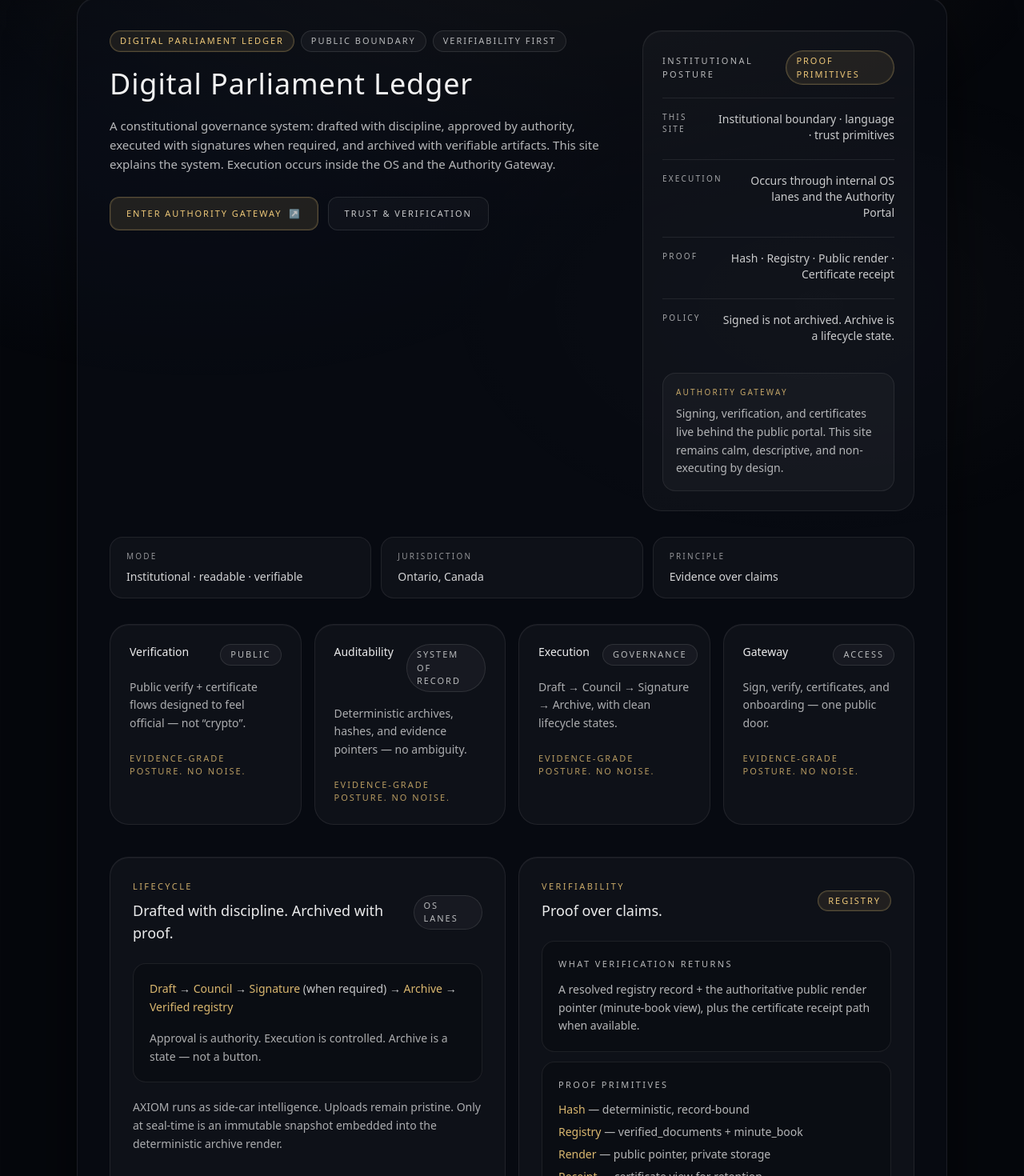
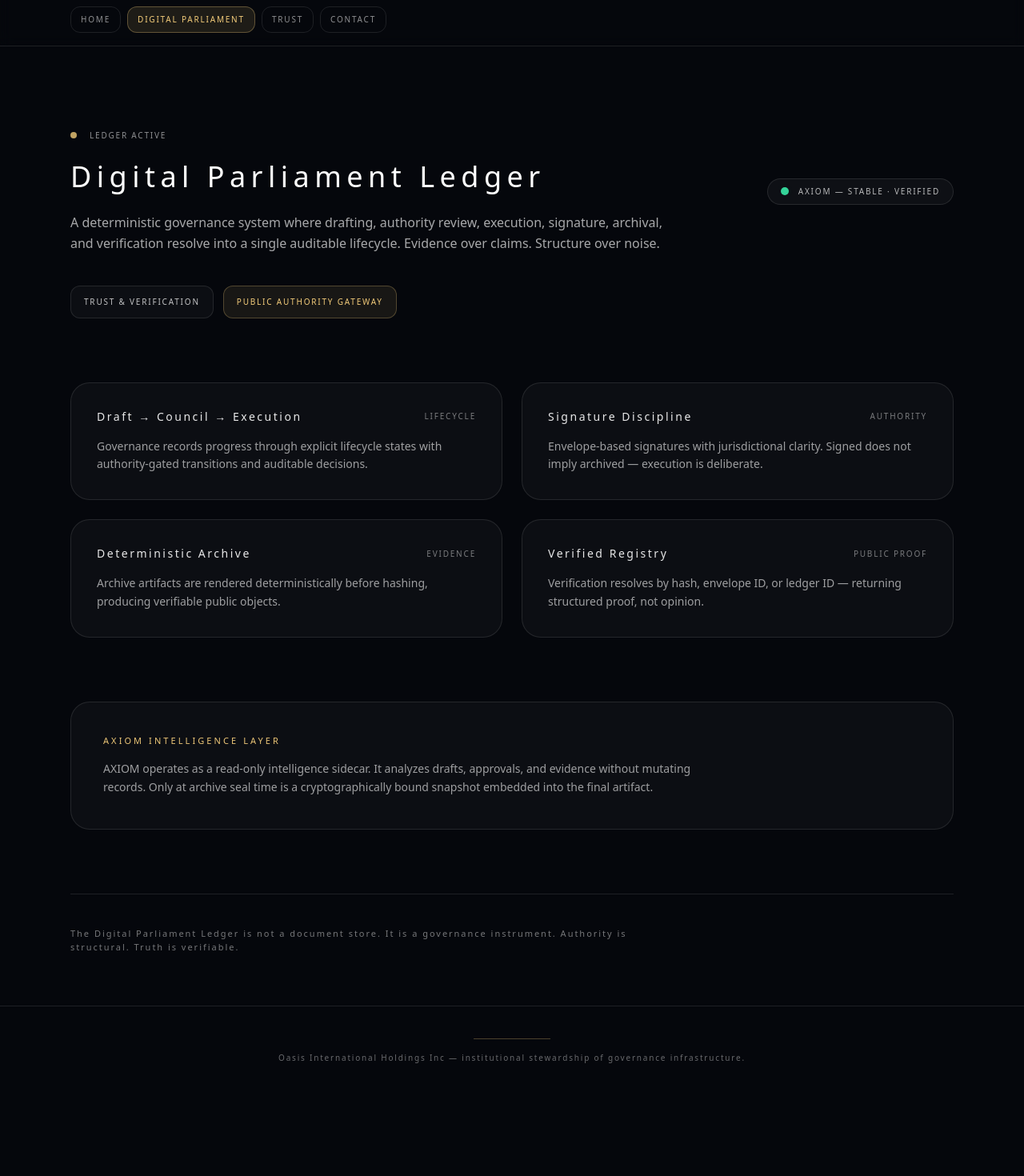
Before and after one commit to oasisinternationalholdingsinc-cyber/oasis-holdings, a Next.js app: page /digital-parliament in a window 1280 px wide. Shown: the part 59-1529 px from the top of the page at 80% size. After the commit the page ends 1429 px from the top, so only its background shows below. Built offline with nearby package versions, Linux system fonts and the light colour scheme.

Commit message:
Enhance Digital Parliament with emblem, ledger signal, and AXIOM state

```diff
--- a/src/app/digital-parliament/page.tsx
+++ b/src/app/digital-parliament/page.tsx
@@ -1,337 +1,192 @@
-import InstitutionalFrame from '@/components/InstitutionalFrame';
+import InstitutionalFrame from "@/components/InstitutionalFrame";
 import Link from "next/link";
 
-const GATEWAY_URL = "https://portal.oasisintlholdings.com";
+/* ---------- AXIOM STATE (production-safe) ---------- */
+/*
+  In production this can later be wired to a real signal.
+  For now it is explicit, visible, and intentional.
+*/
+const AXIOM_STATE: "green" | "amber" | "red" = "green";
 
-function Chip({
-  children,
-  tone = "gold",
-}: {
-  children: React.ReactNode;
-  tone?: "gold" | "muted";
-}) {
-  const base =
-    "inline-flex items-center gap-2 rounded-full px-3 py-1 text-[11px] tracking-[0.18em] uppercase border";
-  const gold =
-    "border-[rgba(255,214,128,.25)] bg-[rgba(255,214,128,.08)] text-[rgba(255,214,128,.92)] shadow-[0_0_0_1px_rgba(255,214,128,.08)_inset]";
-  const muted =
-    "border-[rgba(255,255,255,.10)] bg-[rgba(255,255,255,.04)] text-[rgba(255,255,255,.70)]";
-  return <span className={`${base} ${tone === "gold" ? gold : muted}`}>{children}</span>;
-}
+const AXIOM_LABEL = {
+  green: "STABLE · VERIFIED",
+  amber: "ADVISORY · REVIEW",
+  red: "ATTENTION · RISK",
+}[AXIOM_STATE];
 
-function Panel({
-  title,
-  children,
-  right,
-}: {
-  title?: React.ReactNode;
-  children: React.ReactNode;
-  right?: React.ReactNode;
-}) {
+const AXIOM_COLOR = {
+  green: "bg-emerald-400",
+  amber: "bg-amber-400",
+  red: "bg-red-400",
+}[AXIOM_STATE];
+
+/* ---------- COMPONENTS ---------- */
+
+function AxiomLight() {
   return (
-    <div className="relative rounded-3xl border border-[rgba(255,255,255,.08)] bg-[rgba(10,14,22,.55)] shadow-[0_1px_0_rgba(255,255,255,.04)_inset,0_30px_80px_rgba(0,0,0,.55)]">
-      <div className="absolute inset-0 rounded-3xl pointer-events-none bg-[radial-gradient(1200px_500px_at_50%_-20%,rgba(255,214,128,.10),transparent_65%)]" />
-      <div className="relative p-8 md:p-10">
-        {title ? (
-          <div className="mb-6 flex items-start justify-between gap-6">
-            <div className="min-w-0">{title}</div>
-            {right ? <div className="hidden md:block">{right}</div> : null}
-          </div>
-        ) : null}
-        {children}
-      </div>
+    <div className="flex items-center gap-3 rounded-full border border-white/10 bg-white/[0.04] px-4 py-2">
+      <span className="relative flex h-2.5 w-2.5">
+        <span
+          className={`absolute inline-flex h-full w-full animate-ping rounded-full opacity-20 ${AXIOM_COLOR}`}
+        />
+        <span className={`relative inline-flex h-2.5 w-2.5 rounded-full ${AXIOM_COLOR}`} />
+      </span>
+      <span className="text-[10px] tracking-wideplus text-white/70">
+        AXIOM — {AXIOM_LABEL}
+      </span>
     </div>
   );
 }
 
-function Stat({
-  label,
-  value,
+function Capability({
+  title,
+  body,
+  tag,
 }: {
-  label: string;
-  value: string;
+  title: string;
+  body: string;
+  tag: string;
 }) {
   return (
-    <div className="rounded-2xl border border-[rgba(255,255,255,.08)] bg-[rgba(255,255,255,.03)] px-5 py-4">
-      <div className="text-[10px] tracking-[0.22em] uppercase text-[rgba(255,255,255,.55)]">
-        {label}
+    <div className="rounded-3xl border border-white/10 bg-white/[0.03] p-8">
+      <div className="flex items-center justify-between">
+        <div className="text-sm tracking-wideplus text-white/90">{title}</div>
+        <div className="text-[10px] tracking-wideplus text-white/45">
+          {tag.toUpperCase()}
         </div>
-      <div className="mt-2 text-sm text-[rgba(255,255,255,.82)]">{value}</div>
+      </div>
+      <p className="mt-4 text-sm text-white/60 leading-relaxed">{body}</p>
     </div>
   );
 }
 
-function Card({
-  title,
-  tag,
-  desc,
-}: {
-  title: string;
-  tag: string;
-  desc: string;
-}) {
+/* ---------- PAGE ---------- */
+
+export default function DigitalParliament() {
   return (
-    <div className="group relative rounded-3xl border border-[rgba(255,255,255,.08)] bg-[rgba(255,255,255,.03)] p-6 shadow-[0_1px_0_rgba(255,255,255,.04)_inset] transition">
-      <div className="absolute inset-0 rounded-3xl opacity-0 transition-opacity group-hover:opacity-100 pointer-events-none bg-[radial-gradient(500px_200px_at_20%_0%,rgba(255,214,128,.10),transparent_60%)]" />
-      <div className="relative flex items-start justify-between gap-4">
-        <div className="text-sm font-medium text-[rgba(255,255,255,.92)]">{title}</div>
-        <Chip tone="muted">{tag}</Chip>
-      </div>
-      <div className="relative mt-4 text-sm leading-relaxed text-[rgba(255,255,255,.66)]">
-        {desc}
-      </div>
-      <div className="relative mt-6 text-[11px] tracking-[0.18em] uppercase text-[rgba(255,214,128,.70)]">
-        Evidence-grade posture. No noise.
-      </div>
-    </div>
-  );
-}
-
-function Row({
-  k,
-  v,
-}: {
-  k: string;
-  v: string;
-}) {
-  return (
-    <div className="flex items-start justify-between gap-6 border-t border-[rgba(255,255,255,.08)] py-4">
-      <div className="text-[10px] tracking-[0.22em] uppercase text-[rgba(255,255,255,.62)]">
-        {k}
-      </div>
-      <div className="text-sm text-[rgba(255,255,255,.78)] text-right">{v}</div>
-    </div>
-  );
-}
-
-export default function DigitalParliamentPage() {
-  return (
-    <main className="min-h-screen bg-[#05070c] text-white">
-      {/* subtle backdrop */}
-      <div className="pointer-events-none fixed inset-0 bg-[radial-gradient(1200px_700px_at_50%_-10%,rgba(255,214,128,.08),transparent_60%),radial-gradient(900px_500px_at_20%_30%,rgba(120,170,255,.05),transparent_60%),radial-gradient(800px_500px_at_80%_55%,rgba(255,255,255,.03),transparent_60%)]" />
-
-      <div className="relative mx-auto max-w-6xl px-5 pb-24 pt-10 md:px-8 md:pt-14">
-        <Panel
-          title={
-            <div className="space-y-5">
-              <div className="flex flex-wrap items-center gap-2">
-                <Chip>Digital Parliament Ledger</Chip>
-                <Chip tone="muted">Public Boundary</Chip>
-                <Chip tone="muted">Verifiability First</Chip>
+    <InstitutionalFrame active="/digital-parliament" surface="none">
+      {/* HERO */}
+      <section className="relative pt-10">
+        {/* Gold emblem (contained, absolute, respectful) */}
+        <div className="pointer-events-none absolute inset-0 -z-10 flex justify-center">
+          <svg
+            width="520"
+            height="520"
+            viewBox="0 0 520 520"
+            className="opacity-[0.08]"
+          >
+            <defs>
+              <radialGradient id="goldGlow" cx="50%" cy="50%" r="50%">
+                <stop offset="0%" stopColor="rgba(255,214,128,0.6)" />
+                <stop offset="100%" stopColor="rgba(255,214,128,0)" />
+              </radialGradient>
+            </defs>
+            <circle cx="260" cy="260" r="220" fill="url(#goldGlow)" />
+            <circle
+              cx="260"
+              cy="260"
+              r="180"
+              fill="none"
+              stroke="rgba(255,214,128,.25)"
+              strokeWidth="1"
+            />
+            <circle
+              cx="260"
+              cy="260"
+              r="140"
+              fill="none"
+              stroke="rgba(255,214,128,.18)"
+              strokeWidth="1"
+            />
+          </svg>
         </div>
 
-              <h1 className="text-3xl md:text-4xl font-medium tracking-wide text-[rgba(255,255,255,.95)]">
+        {/* Title + status */}
+        <div className="flex flex-wrap items-center justify-between gap-6">
+          <div>
+            <div className="flex items-center gap-4">
+              {/* Ledger tick — subtle, authoritative */}
+              <div className="h-2 w-2 rounded-full bg-[rgba(255,214,128,.9)] animate-pulse" />
+              <span className="text-[10px] tracking-wideplus text-white/55">
+                LEDGER ACTIVE
+              </span>
+            </div>
+
+            <h1 className="mt-6 max-w-4xl text-4xl tracking-wideplus">
               Digital Parliament Ledger
             </h1>
 
-              <p className="max-w-2xl text-sm md:text-[15px] leading-relaxed text-[rgba(255,255,255,.70)]">
-                A constitutional governance system: drafted with discipline, approved by authority, executed with
-                signatures when required, and archived with verifiable artifacts. This site explains the system.
-                Execution occurs inside the OS and the Authority Gateway.
+            <p className="mt-6 max-w-3xl text-white/65 leading-relaxed">
+              A deterministic governance system where drafting, authority review,
+              execution, signature, archival, and verification resolve into a
+              single auditable lifecycle. Evidence over claims. Structure over noise.
             </p>
+          </div>
 
-              <div className="flex flex-wrap gap-3 pt-2">
-                <a
-                  href={GATEWAY_URL}
-                  target="_blank"
-                  rel="noreferrer"
-                  className="inline-flex items-center justify-center rounded-xl border border-[rgba(255,214,128,.25)] bg-[rgba(255,214,128,.10)] px-5 py-3 text-[11px] tracking-[0.18em] uppercase text-[rgba(255,214,128,.92)] shadow-[0_0_0_1px_rgba(255,214,128,.08)_inset] hover:bg-[rgba(255,214,128,.14)] transition"
+          <AxiomLight />
+        </div>
+
+        {/* Actions */}
+        <div className="mt-10 flex flex-wrap gap-3">
+          <Link
+            href="/trust"
+            className="rounded-xl border border-white/10 bg-white/[0.03] px-4 py-3 text-[10px] tracking-wideplus text-white/75 hover:bg-white/[0.05]"
           >
-                  Enter Authority Gateway <span className="ml-2 opacity-80">↗</span>
-                </a>
+            TRUST & VERIFICATION
+          </Link>
 
           <Link
-                  href="/trust"
-                  className="inline-flex items-center justify-center rounded-xl border border-[rgba(255,255,255,.10)] bg-[rgba(255,255,255,.03)] px-5 py-3 text-[11px] tracking-[0.18em] uppercase text-[rgba(255,255,255,.78)] hover:bg-[rgba(255,255,255,.05)] transition"
+            href="/authority"
+            className="rounded-xl border border-[rgba(255,214,128,.25)] bg-[rgba(255,214,128,.08)] px-4 py-3 text-[10px] tracking-wideplus text-[rgba(255,214,128,.95)] hover:bg-[rgba(255,214,128,.12)]"
           >
-                  Trust & Verification
+            PUBLIC AUTHORITY GATEWAY
           </Link>
         </div>
+      </section>
+
+      {/* CAPABILITIES */}
+      <section className="mt-20 grid gap-6 md:grid-cols-2">
+        <Capability
+          title="Draft → Council → Execution"
+          tag="Lifecycle"
+          body="Governance records progress through explicit lifecycle states with authority-gated transitions and auditable decisions."
+        />
+        <Capability
+          title="Signature Discipline"
+          tag="Authority"
+          body="Envelope-based signatures with jurisdictional clarity. Signed does not imply archived — execution is deliberate."
+        />
+        <Capability
+          title="Deterministic Archive"
+          tag="Evidence"
+          body="Archive artifacts are rendered deterministically before hashing, producing verifiable public objects."
+        />
+        <Capability
+          title="Verified Registry"
+          tag="Public Proof"
+          body="Verification resolves by hash, envelope ID, or ledger ID — returning structured proof, not opinion."
+        />
+      </section>
+
+      {/* AXIOM SECTION */}
+      <section className="mt-20 rounded-3xl border border-white/10 bg-white/[0.03] p-10">
+        <div className="text-[11px] tracking-widemax text-[rgba(255,214,128,.92)]">
+          AXIOM INTELLIGENCE LAYER
         </div>
-          }
-          right={
-            <div className="w-[340px] rounded-3xl border border-[rgba(255,255,255,.08)] bg-[rgba(255,255,255,.03)] p-6 shadow-[0_1px_0_rgba(255,255,255,.04)_inset]">
-              <div className="flex items-center justify-between">
-                <div className="text-[11px] tracking-[0.22em] uppercase text-[rgba(255,255,255,.70)]">
-                  Institutional Posture
-                </div>
-                <Chip>Proof Primitives</Chip>
-              </div>
+        <p className="mt-4 max-w-3xl text-sm text-white/60 leading-relaxed">
+          AXIOM operates as a read-only intelligence sidecar. It analyzes drafts,
+          approvals, and evidence without mutating records. Only at archive seal
+          time is a cryptographically bound snapshot embedded into the final artifact.
+        </p>
+      </section>
 
-              <div className="mt-4 space-y-1">
-                <Row k="This site" v="Institutional boundary · language · trust primitives" />
-                <Row k="Execution" v="Occurs through internal OS lanes and the Authority Portal" />
-                <Row k="Proof" v="Hash · Registry · Public render · Certificate receipt" />
-                <Row k="Policy" v="Signed is not archived. Archive is a lifecycle state." />
-              </div>
-
-              <div className="mt-5 rounded-2xl border border-[rgba(255,255,255,.08)] bg-[rgba(255,255,255,.03)] p-4">
-                <div className="text-[10px] tracking-[0.22em] uppercase text-[rgba(255,214,128,.75)]">
-                  Authority Gateway
-                </div>
-                <div className="mt-2 text-sm leading-relaxed text-[rgba(255,255,255,.68)]">
-                  Signing, verification, and certificates live behind the public portal. This site remains calm,
-                  descriptive, and non-executing by design.
-                </div>
-              </div>
-            </div>
-          }
-        >
-          {/* Meta strip */}
-          <div className="mt-8 grid grid-cols-1 gap-3 md:grid-cols-3">
-            <Stat label="Mode" value="Institutional · readable · verifiable" />
-            <Stat label="Jurisdiction" value="Ontario, Canada" />
-            <Stat label="Principle" value="Evidence over claims" />
-          </div>
-
-          {/* Capability cards */}
-          <div className="mt-8 grid grid-cols-1 gap-4 md:grid-cols-4">
-            <Card
-              title="Verification"
-              tag="Public"
-              desc='Public verify + certificate flows designed to feel official — not “crypto”.'
-            />
-            <Card
-              title="Auditability"
-              tag="System of Record"
-              desc="Deterministic archives, hashes, and evidence pointers — no ambiguity."
-            />
-            <Card
-              title="Execution"
-              tag="Governance"
-              desc="Draft → Council → Signature → Archive, with clean lifecycle states."
-            />
-            <Card
-              title="Gateway"
-              tag="Access"
-              desc="Sign, verify, certificates, and onboarding — one public door."
-            />
-          </div>
-
-          {/* Lifecycle + proof */}
-          <div className="mt-10 grid grid-cols-1 gap-4 md:grid-cols-2">
-            <div className="rounded-3xl border border-[rgba(255,255,255,.08)] bg-[rgba(255,255,255,.03)] p-7 shadow-[0_1px_0_rgba(255,255,255,.04)_inset]">
-              <div className="flex items-center justify-between gap-4">
-                <div>
-                  <div className="text-[11px] tracking-[0.22em] uppercase text-[rgba(255,214,128,.78)]">
-                    Lifecycle
-                  </div>
-                  <div className="mt-2 text-lg font-medium text-[rgba(255,255,255,.92)]">
-                    Drafted with discipline. Archived with proof.
-                  </div>
-                </div>
-                <Chip tone="muted">OS lanes</Chip>
-              </div>
-
-              <div className="mt-6 rounded-2xl border border-[rgba(255,255,255,.08)] bg-[rgba(0,0,0,.20)] p-5">
-                <div className="text-sm text-[rgba(255,255,255,.78)] leading-relaxed">
-                  <span className="text-[rgba(255,214,128,.85)]">Draft</span> →{" "}
-                  <span className="text-[rgba(255,214,128,.85)]">Council</span> →{" "}
-                  <span className="text-[rgba(255,214,128,.85)]">Signature</span> (when required) →{" "}
-                  <span className="text-[rgba(255,214,128,.85)]">Archive</span> →{" "}
-                  <span className="text-[rgba(255,214,128,.85)]">Verified registry</span>
-                </div>
-
-                <div className="mt-4 text-sm text-[rgba(255,255,255,.66)] leading-relaxed">
-                  Approval is authority. Execution is controlled. Archive is a state — not a button.
-                </div>
-              </div>
-
-              <div className="mt-5 text-sm text-[rgba(255,255,255,.66)] leading-relaxed">
-                AXIOM runs as side-car intelligence. Uploads remain pristine. Only at seal-time is an immutable snapshot
-                embedded into the deterministic archive render.
-              </div>
-            </div>
-
-            <div className="rounded-3xl border border-[rgba(255,255,255,.08)] bg-[rgba(255,255,255,.03)] p-7 shadow-[0_1px_0_rgba(255,255,255,.04)_inset]">
-              <div className="flex items-center justify-between gap-4">
-                <div>
-                  <div className="text-[11px] tracking-[0.22em] uppercase text-[rgba(255,214,128,.78)]">
-                    Verifiability
-                  </div>
-                  <div className="mt-2 text-lg font-medium text-[rgba(255,255,255,.92)]">
-                    Proof over claims.
-                  </div>
-                </div>
-                <Chip>Registry</Chip>
-              </div>
-
-              <div className="mt-6 space-y-3">
-                <div className="rounded-2xl border border-[rgba(255,255,255,.08)] bg-[rgba(0,0,0,.20)] p-5">
-                  <div className="text-[11px] tracking-[0.22em] uppercase text-[rgba(255,255,255,.70)]">
-                    What verification returns
-                  </div>
-                  <div className="mt-3 text-sm text-[rgba(255,255,255,.70)] leading-relaxed">
-                    A resolved registry record + the authoritative public render pointer (minute-book view), plus the
-                    certificate receipt path when available.
-                  </div>
-                </div>
-
-                <div className="rounded-2xl border border-[rgba(255,255,255,.08)] bg-[rgba(0,0,0,.20)] p-5">
-                  <div className="text-[11px] tracking-[0.22em] uppercase text-[rgba(255,255,255,.70)]">
-                    Proof primitives
-                  </div>
-                  <ul className="mt-3 space-y-2 text-sm text-[rgba(255,255,255,.70)]">
-                    <li>
-                      <span className="text-[rgba(255,214,128,.85)]">Hash</span> — deterministic, record-bound
-                    </li>
-                    <li>
-                      <span className="text-[rgba(255,214,128,.85)]">Registry</span> — verified_documents + minute_book
-                    </li>
-                    <li>
-                      <span className="text-[rgba(255,214,128,.85)]">Render</span> — public pointer, private storage
-                    </li>
-                    <li>
-                      <span className="text-[rgba(255,214,128,.85)]">Receipt</span> — certificate view for retention
-                    </li>
-                  </ul>
-                </div>
-              </div>
-            </div>
-          </div>
-
-          {/* Gateway CTA band */}
-          <div className="mt-10 rounded-3xl border border-[rgba(255,255,255,.08)] bg-[rgba(255,255,255,.03)] p-8 shadow-[0_1px_0_rgba(255,255,255,.04)_inset]">
-            <div className="flex flex-col gap-6 md:flex-row md:items-center md:justify-between">
-              <div>
-                <div className="text-[11px] tracking-[0.22em] uppercase text-[rgba(255,214,128,.78)]">
-                  Authority Gateway
-                </div>
-                <div className="mt-2 text-2xl font-medium tracking-wide text-[rgba(255,255,255,.92)]">
-                  One door. Deliberate access.
-                </div>
-                <div className="mt-3 max-w-2xl text-sm leading-relaxed text-[rgba(255,255,255,.66)]">
-                  A public launchpad for external clients and stakeholders. Verification and certificate access remain
-                  simple. Organization onboarding remains deliberate. No noise.
-                </div>
-              </div>
-
-              <div className="flex flex-wrap gap-3">
-                <a
-                  href={GATEWAY_URL}
-                  target="_blank"
-                  rel="noreferrer"
-                  className="inline-flex items-center justify-center rounded-xl border border-[rgba(255,214,128,.25)] bg-[rgba(255,214,128,.10)] px-5 py-3 text-[11px] tracking-[0.18em] uppercase text-[rgba(255,214,128,.92)] hover:bg-[rgba(255,214,128,.14)] transition shadow-[0_0_0_1px_rgba(255,214,128,.08)_inset]"
-                >
-                  Open Gateway <span className="ml-2 opacity-80">↗</span>
-                </a>
-
-                <Link
-                  href="/trust"
-                  className="inline-flex items-center justify-center rounded-xl border border-[rgba(255,255,255,.10)] bg-[rgba(255,255,255,.03)] px-5 py-3 text-[11px] tracking-[0.18em] uppercase text-[rgba(255,255,255,.78)] hover:bg-[rgba(255,255,255,.05)] transition"
-                >
-                  Trust and Discipline
-                </Link>
-              </div>
-            </div>
-          </div>
-
-          {/* Microline */}
-          <div className="mt-12 text-center text-[11px] tracking-[0.22em] uppercase text-[rgba(255,255,255,.40)]">
-            Oasis International Holdings Inc — institutional stewardship of governance infrastructure.
-          </div>
-        </Panel>
-      </div>
-    </main>
+      {/* FOOTNOTE */}
+      <section className="mt-20 border-t border-white/10 pt-10">
+        <p className="max-w-3xl text-[11px] tracking-wideplus text-white/45 leading-relaxed">
+          The Digital Parliament Ledger is not a document store. It is a governance
+          instrument. Authority is structural. Truth is verifiable.
+        </p>
+      </section>
+    </InstitutionalFrame>
   );
 }
```
Lines whose indentation alone changed are shown as unchanged.
